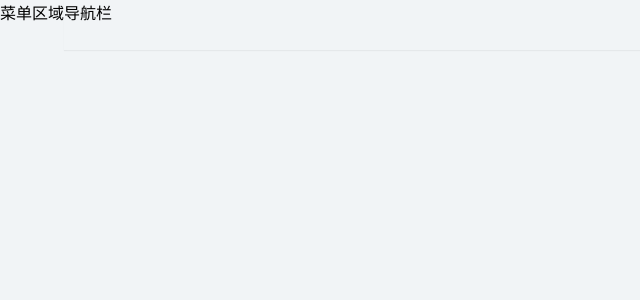
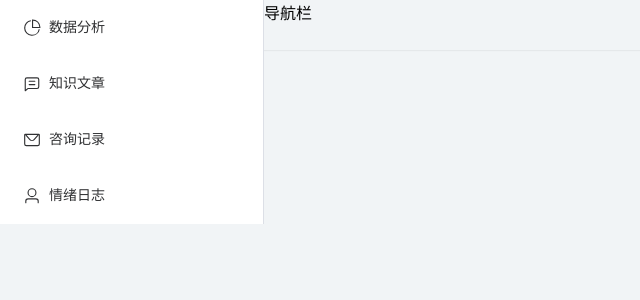
Before and after one commit to kane-0922/vue-ai-mind, a Vue app: page /back in a window 1280 px wide. Shown: the top 300 px of the page, without its empty margins (0-640 px from the left). Built offline with nearby package versions, Linux system fonts and the light colour scheme.

Commit message:
菜单基本样式实现

```diff
--- a/index.html
+++ b/index.html
@@ -1,10 +1,10 @@
-<!DOCTYPE html>
+<!doctype html>
 <html lang="">
   <head>
-    <meta charset="UTF-8">
-    <link rel="icon" href="/favicon.ico">
-    <meta name="viewport" content="width=device-width, initial-scale=1.0">
-    <title>Vite App</title>
+    <meta charset="UTF-8" />
+    <link rel="icon" href="/favicon.ico" />
+    <meta name="viewport" content="width=device-width, initial-scale=1.0" />
+    <title>AI心理健康助手</title>
   </head>
   <body>
     <div id="app"></div>
--- a/package.json
+++ b/package.json
@@ -13,6 +13,7 @@
     "format": "prettier --write --experimental-cli src/"
   },
   "dependencies": {
+    "@element-plus/icons-vue": "^2.3.2",
     "element-plus": "^2.13.7",
     "pinia": "^3.0.4",
     "sass": "1.97.2",
--- a/src/main.js
+++ b/src/main.js
@@ -1,13 +1,16 @@
 import { createApp } from 'vue'
 import { createPinia } from 'pinia'
 import '@/assets/style.css'
-
+import * as ElementPlusIconsVue from '@element-plus/icons-vue'
 import App from './App.vue'
 import router from './router'
 
 const app = createApp(App)
 
+for (const [key, component] of Object.entries(ElementPlusIconsVue)) {
+  app.component(key, component)
+}
+
 app.use(createPinia())
 app.use(router)
-
 app.mount('#app')
--- a/src/router/index.js
+++ b/src/router/index.js
@@ -1,5 +1,6 @@
 import { createRouter, createWebHistory } from 'vue-router'
 import BackendLayout from '@/views/layout/BackendLayout.vue'
+
 // 路由配置
 const backendRoutes = [
   {
@@ -8,7 +9,35 @@ const backendRoutes = [
     children: [
       {
         path: 'dashboard',
-        component: () => import('@/views/dashboard/Dashboard.vue')
+        component: () => import('@/views/dashboard/Dashboard.vue'),
+        meta: {
+          title: '数据分析',
+          icon: 'PieChart'
+        }
+      },
+      {
+        path: 'knowledge',
+        component: () => import('@/views/knowledge/Knowledge.vue'),
+        meta: {
+          title: '知识文章',
+          icon: 'ChatLineSquare'
+        }
+      },
+      {
+        path: 'consultations',
+        component: () => import('@/views/consultations/Consultations.vue'),
+        meta: {
+          title: '咨询记录',
+          icon: 'Message'
+        }
+      },
+      {
+        path: 'emotional',
+        component: () => import('@/views/emotional/Emotional.vue'),
+        meta: {
+          title: '情绪日志',
+          icon: 'User'
+        }
       }
     ]
   }
--- /dev/null
+++ b/src/views/consultations/Consultations.vue
@@ -0,0 +1,5 @@
+<template>
+  <div>
+    <h1>咨询记录</h1>
+  </div>
+</template>
--- /dev/null
+++ b/src/views/emotional/Emotional.vue
@@ -0,0 +1,5 @@
+<template>
+  <div>
+    <h1>情绪日志</h1>
+  </div>
+</template>
--- /dev/null
+++ b/src/views/knowledge/Knowledge.vue
@@ -0,0 +1,5 @@
+<template>
+  <div>
+    <h1>知识文章</h1>
+  </div>
+</template>
--- a/src/views/layout/components/Sidebar.vue
+++ b/src/views/layout/components/Sidebar.vue
@@ -1,5 +1,29 @@
+<script setup>
+import { ref } from 'vue'
+import { useRouter } from 'vue-router'
+
+const router = useRouter()
+
+const activeIndex = ref('2')
+
+const handleOpen = (key) => {
+  activeIndex.value = key
+}
+
+const handleClose = (key) => {
+  activeIndex.value = key
+}
+</script>
+
 <template>
-  <div>
-    菜单区域
-  </div>
+  <el-aside width="264px">
+    <el-menu default-active="2" class="el-menu-vertical-demo" @open="handleOpen" @close="handleClose">
+      <el-menu-item v-for="item in router.options.routes[0].children" :key="item.path" :index="item.path">
+        <el-icon>
+          <component :is="item.meta.icon" />
+        </el-icon>
+        <span>{{ item.meta.title }}</span>
+      </el-menu-item>
+    </el-menu>
+  </el-aside>
 </template>
```
Also changed, not shown: 1 other file (tests, documents, lock files or other folders).
